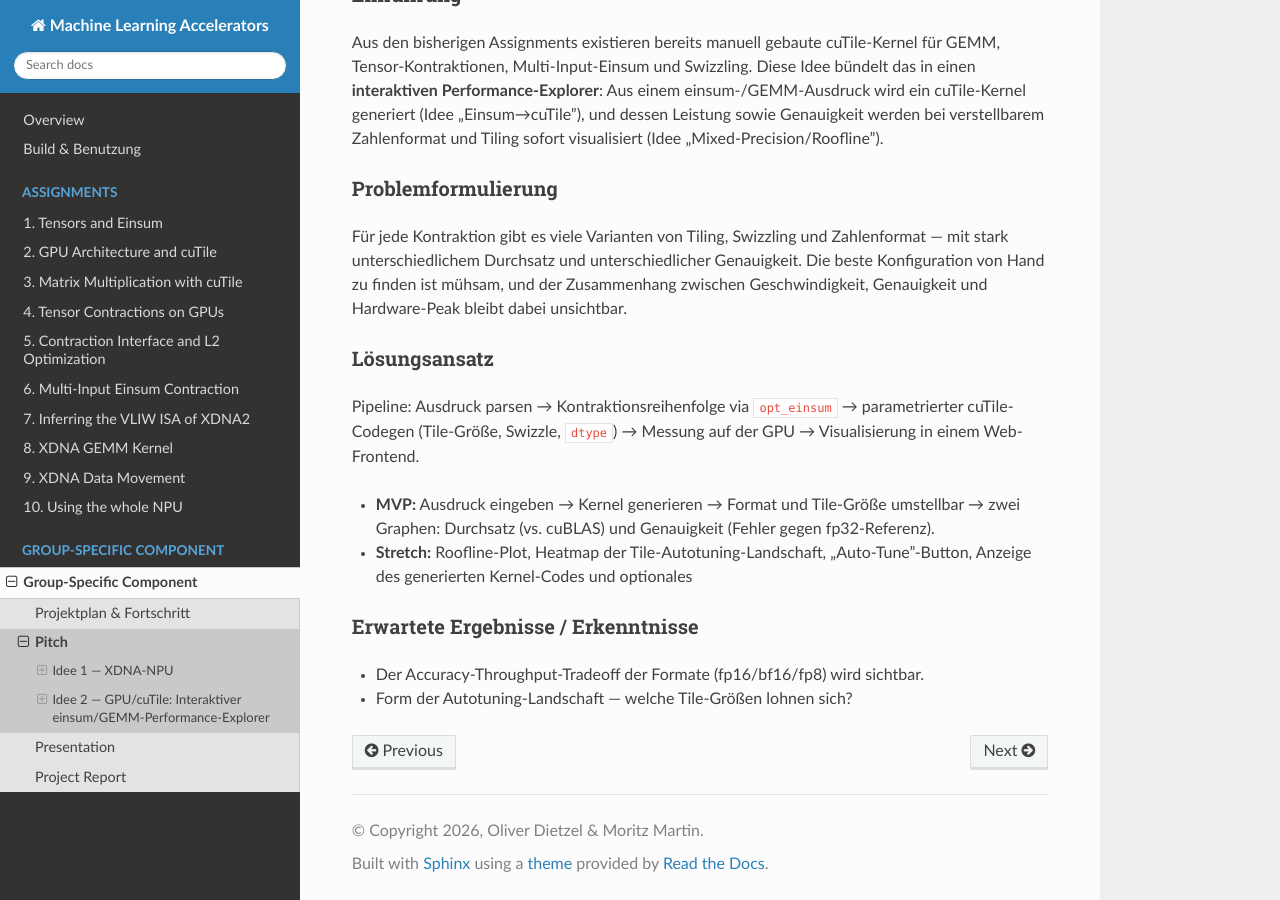
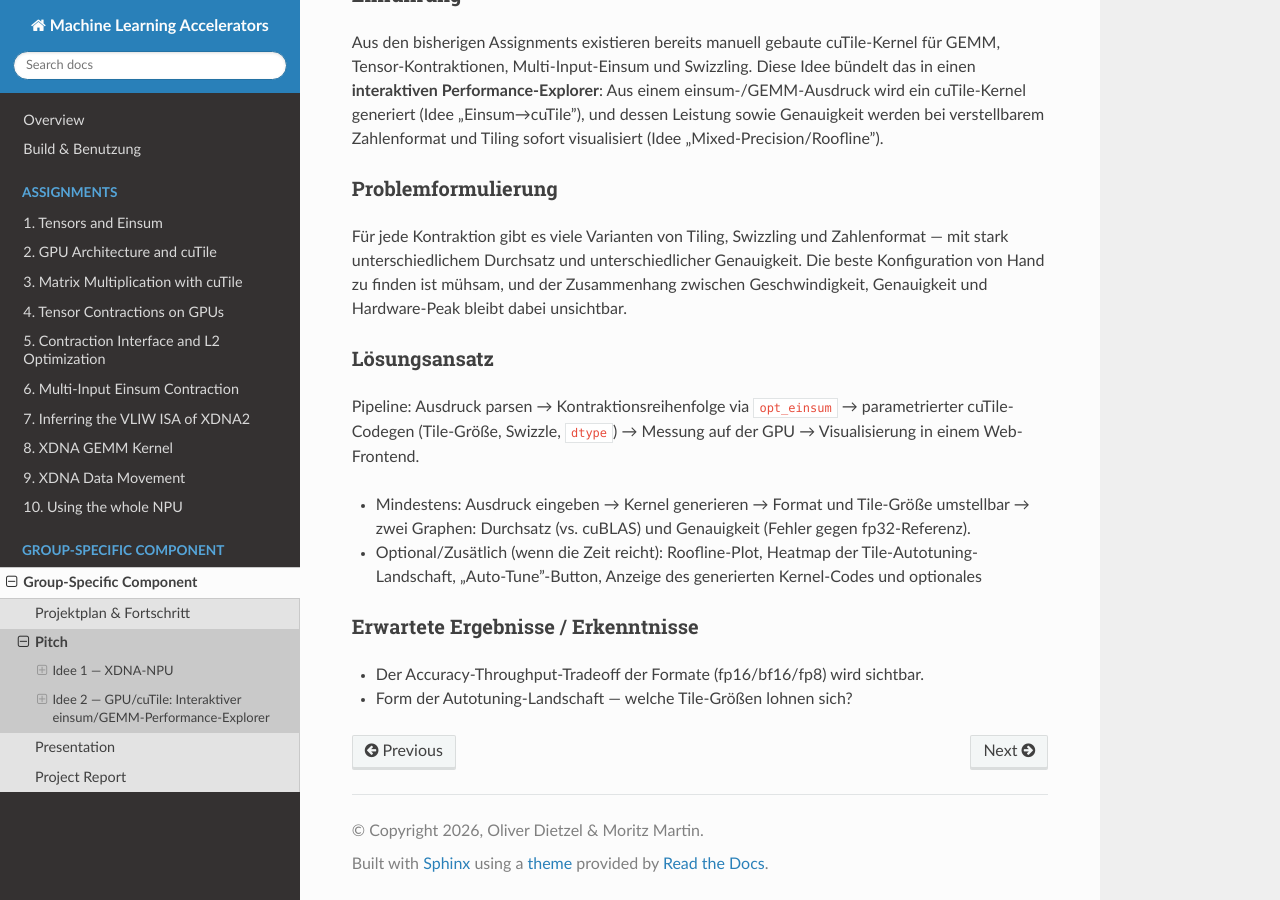
Before and after one commit to Intelligence420/mla, a Sphinx documentation site: the page built from sphinx/source/chapters/group_specific_component/pitch.rst, in a window 1280 px wide and 900 px high, scrolled down 1446 px. Built offline with Sphinx 7.4.7 and the Read the Docs theme 3.1.0, drawn with Linux system fonts in a browser that asks for light colours.

Commit message:
pitch GPU fix

```diff
--- a/sphinx/source/chapters/group_specific_component/pitch.rst
+++ b/sphinx/source/chapters/group_specific_component/pitch.rst
@@ -82,10 +82,10 @@ Pipeline: Ausdruck parsen → Kontraktionsreihenfolge via ``opt_einsum`` →
 parametrierter cuTile-Codegen (Tile-Größe, Swizzle, ``dtype``) → Messung auf
 der GPU → Visualisierung in einem Web-Frontend.
 
-* **MVP:** Ausdruck eingeben → Kernel generieren → Format und Tile-Größe
+* Mindestens: Ausdruck eingeben → Kernel generieren → Format und Tile-Größe
   umstellbar → zwei Graphen: Durchsatz (vs. cuBLAS) und Genauigkeit
   (Fehler gegen fp32-Referenz).
-* **Stretch:** Roofline-Plot, Heatmap der Tile-Autotuning-Landschaft,
+* Optional/Zusätlich (wenn die Zeit reicht): Roofline-Plot, Heatmap der Tile-Autotuning-Landschaft,
   „Auto-Tune"-Button, Anzeige des generierten Kernel-Codes und optionales
 
 Erwartete Ergebnisse / Erkenntnisse
```
